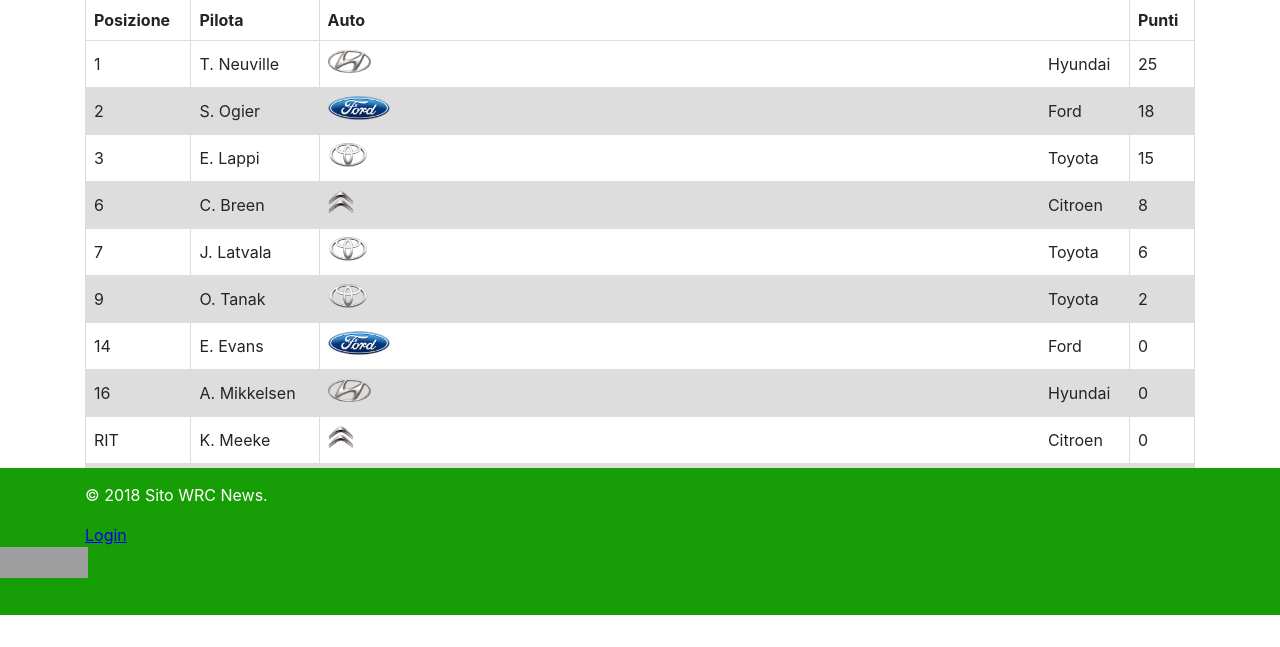
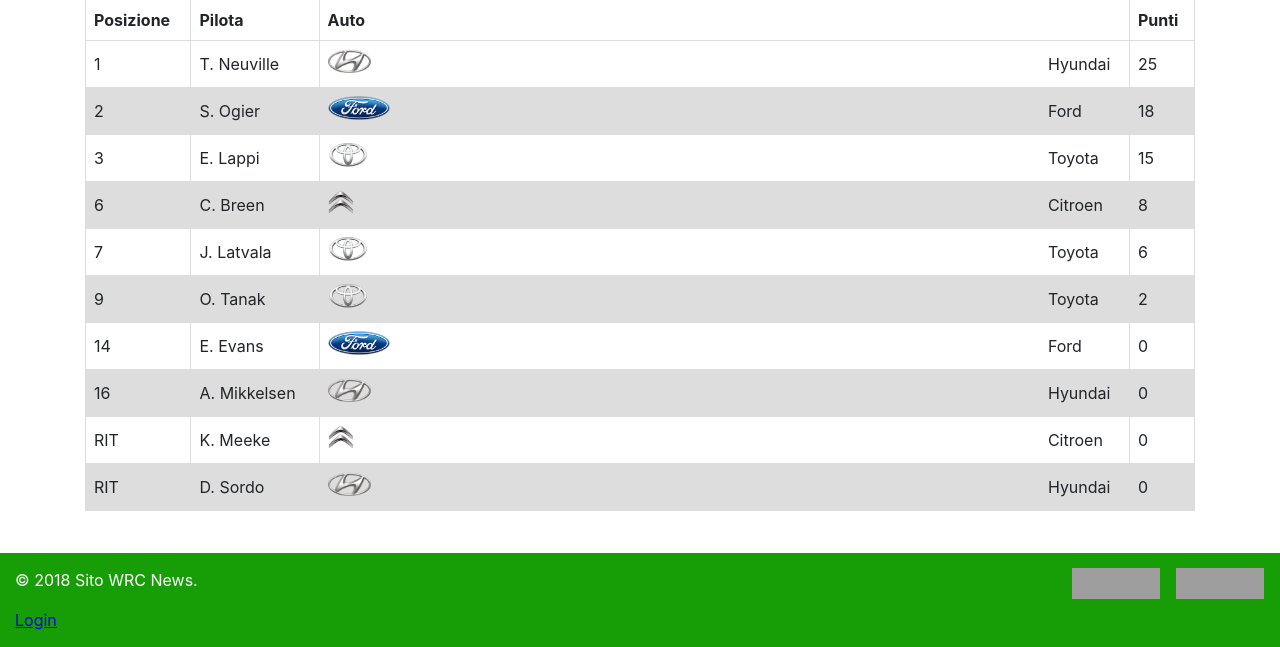
Before and after one commit to MattiaPoloni/SitoWRC, a PHP site: page /gare.php in a window 1280 px wide. Shown: the part 307-954 px from the top of the page. Before the commit the page ends 922 px from the top, so only its background shows below. Run offline with PHP 8.4, Linux system fonts and the light colour scheme; data comes from the database, SQL or seed files in the repository; grey boxes are pictures that could not be loaded.

Commit message:
validate img

```diff
--- a/common/footer.php
+++ b/common/footer.php
@@ -27,7 +27,14 @@
                 <a href="admin.php?azione=default" tabindex="11">Amministratore</a>
             <?php endif; ?>
         </div>
-        <p>
+        <p class="valid">
+            <a href="http://jigsaw.w3.org/css-validator/check/referer">
+                <img style="border:0;width:88px;height:31px"
+                     src="http://jigsaw.w3.org/css-validator/images/vcss"
+                     alt="CSS Valido!" />
+            </a>
+        </p>
+        <p class="valid">
             <a href="http://validator.w3.org/check?uri=referer"><img
                         src="http://www.w3.org/Icons/valid-xhtml10" alt="Valid XHTML 1.0 Strict" height="31" width="88" /></a>
         </p>
--- a/css/style.css
+++ b/css/style.css
@@ -20,7 +20,7 @@ article, aside, figcaption, figure, footer, header, hgroup, main, section, div {
 
 body {
     position: relative;
-    padding-bottom: 6.5rem;
+    padding-bottom: 8.5rem;
     min-height: 100%;
     width: 100%;
     margin: 0;
@@ -586,6 +586,7 @@ body.newsBody #menu-menu-principale-1 .menu-item.news a {
 }
 
 .ancor {
+    float: left;
     position: relative;
     bottom: 0;
     width: 100%;
@@ -593,7 +594,14 @@ body.newsBody #menu-menu-principale-1 .menu-item.news a {
     color: #fff;
     padding: 15px 0;
     margin-top: 20px;
-
+}
+.ancor .container {
+    float: left;
+    width: 50%;
+}
+.ancor .valid {
+    float: right;
+    padding-right: 1rem;
 }
 
 /************************************************** MENU MOBILE *******************************************************/
```
